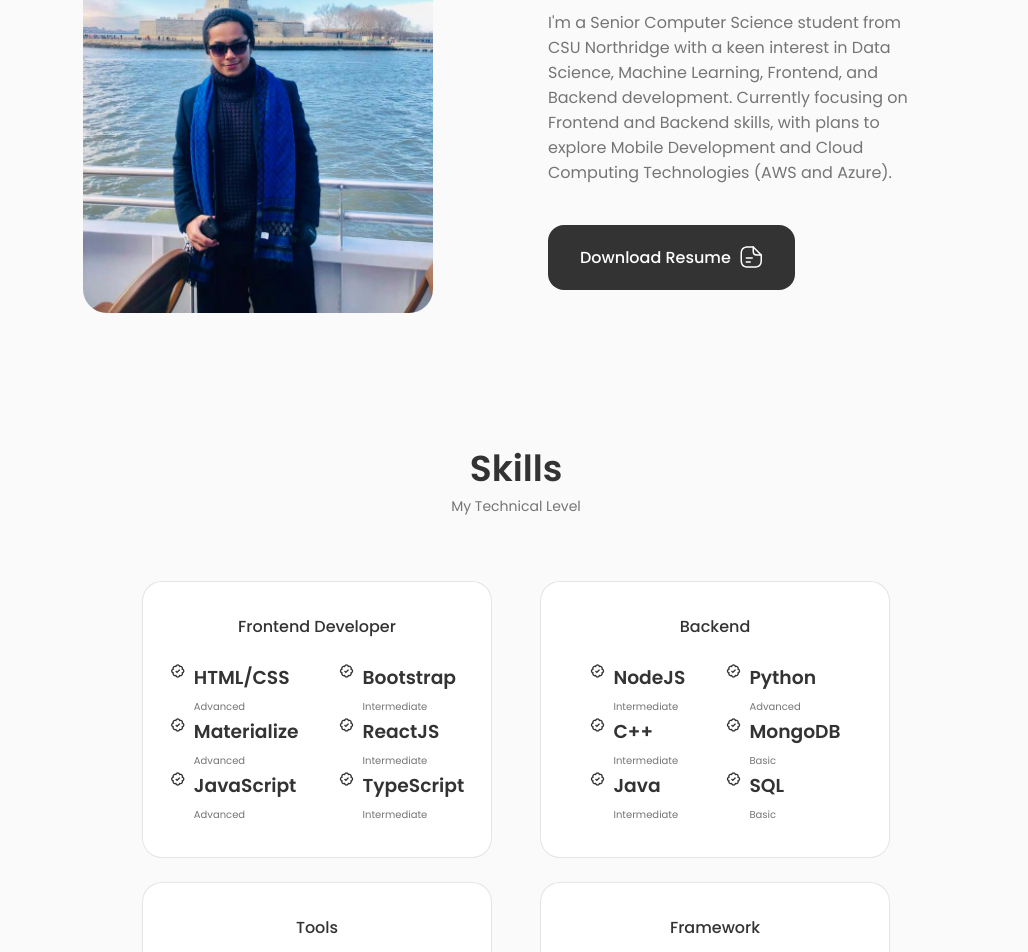
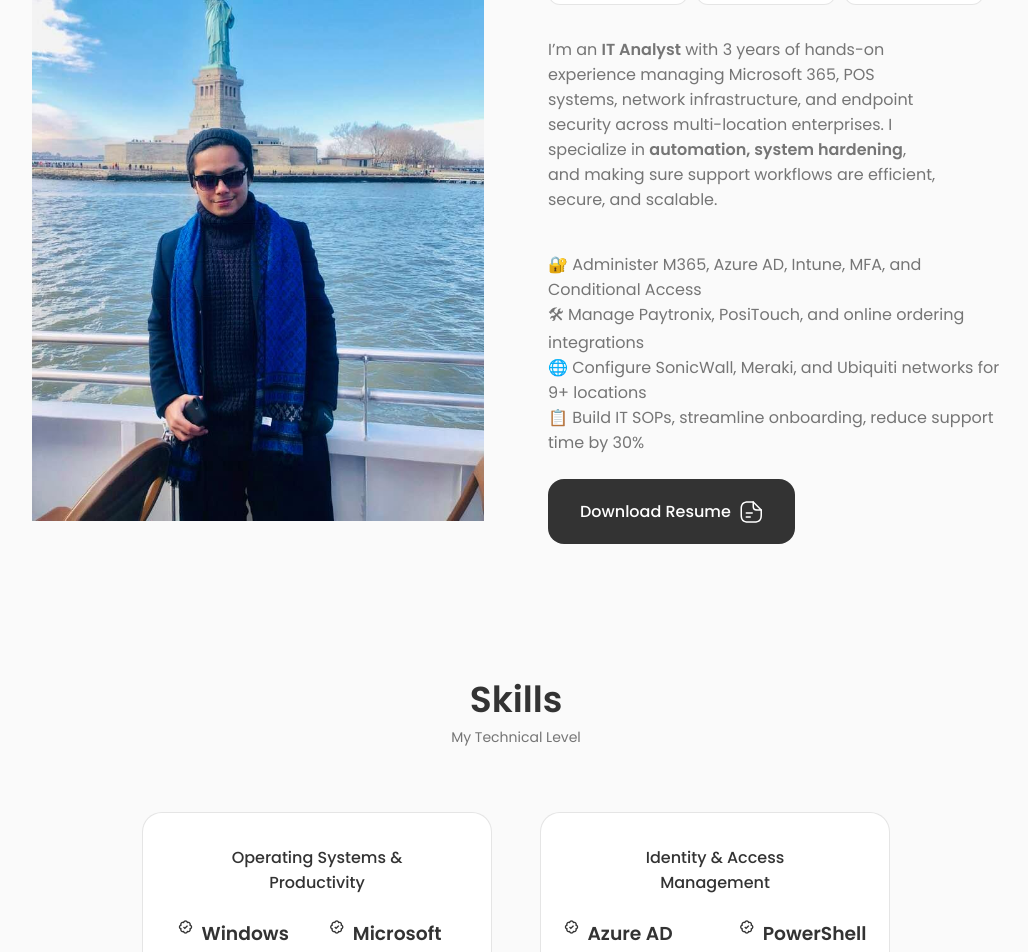
Before and after one commit to koayenay/Portfolio, a React (Create React App) app: page / in a window 1280 px wide. Shown: the part 1080-2032 px from the top of the page, without its empty margins (124-1152 px from the left). Built offline with nearby package versions, Linux system fonts and the light colour scheme.

Commit message:
updated oct 12 2025

```diff
--- a/src/components/about/About.jsx
+++ b/src/components/about/About.jsx
@@ -3,6 +3,12 @@ import "./about.css"
 import AboutImg from "../../assets/prof.jpg"
 import CV from "../../assets/Aye Myint.pdf"
 import Info from "./Info"
+
+const getYearsOfExperience = () => {
+  const startYear = 2020
+  const currentYear = new Date().getFullYear()
+  return currentYear - startYear
+}
 
 const About = () => {
   return (
@@ -11,18 +17,39 @@ const About = () => {
       <span className='section__subtitle'>My Introduction</span>
 
       <div className='about__container container grid'>
-        <img src={AboutImg} alt='' className='about__img' />
+        <img src={AboutImg} alt='' className='Arfan Myint — IT Analyst' />
 
         <div className='about__data'>
           <Info />
 
           <p className='about__description'>
-            I'm a Senior Computer Science student from CSU Northridge with a
-            keen interest in Data Science, Machine Learning, Frontend, and
-            Backend development. Currently focusing on Frontend and Backend
-            skills, with plans to explore Mobile Development and Cloud Computing
-            Technologies (AWS and Azure).
+            I’m an <strong>IT Analyst</strong> with {getYearsOfExperience()}{" "}
+            years of hands-on experience managing Microsoft 365, POS systems,
+            network infrastructure, and endpoint security across multi-location
+            enterprises. I specialize in{" "}
+            <strong>automation, system hardening</strong>, and making sure
+            support workflows are efficient, secure, and scalable.
           </p>
+
+          <div className='about__highlights' style={{ marginBottom: "1.5rem" }}>
+            <ul>
+              <li>
+                🔐 Administer M365, Azure AD, Intune, MFA, and Conditional
+                Access
+              </li>
+              <li>
+                🛠 Manage Paytronix, PosiTouch, and online ordering integrations
+              </li>
+              <li>
+                🌐 Configure SonicWall, Meraki, and Ubiquiti networks for 9+
+                locations
+              </li>
+              <li>
+                📋 Build IT SOPs, streamline onboarding, reduce support time by
+                30%
+              </li>
+            </ul>
+          </div>
 
           <a download='' href={CV} className='button button--flex'>
             Download Resume
--- a/src/components/education/Education.jsx
+++ b/src/components/education/Education.jsx
@@ -2,15 +2,15 @@ import React, { useState } from "react"
 import "./education.css"
 
 const Education = () => {
-  const [toggleState, setToggleState] = useState(1)
+  const [toggleState, setToggleState] = useState(2)
   const toggleTab = (index) => {
     setToggleState(index)
   }
 
   return (
     <section className='education section ' id='education'>
-      <h2 className='section__title'>Education</h2>
-      <span className='section__subtitle'>My Education Journey</span>
+      <h2 className='section__title'>Education & Experience</h2>
+      <span className='section__subtitle'>My Academic & IT Career Journey</span>
 
       <div className='education__container container'>
         <div className='education__tabs'>
@@ -38,6 +38,7 @@ const Education = () => {
         </div>
 
         <div className='education__sections'>
+          {/* ================= EDUCATION TAB ================= */}
           <div
             className={
               toggleState === 1
@@ -47,12 +48,12 @@ const Education = () => {
           >
             <div className='education__data'>
               <div>
-                <h3 className='education__title'>Computer Science</h3>
+                <h3 className='education__title'>B.S. in Computer Science</h3>
                 <span className='education__subtitle'>
                   California State University of Northridge
                 </span>
                 <div className='education__calender'>
-                  <i className='uil uil-calendar-alt'></i> 2021-2024
+                  <i className='uil uil-calendar-alt'></i> 2021–2024
                 </div>
               </div>
 
@@ -69,23 +70,22 @@ const Education = () => {
                 <span className='education__line'></span>
               </div>
               <div>
-                <h3 className='education__title'>Associates in Science</h3>
+                <h3 className='education__title'>A.S. in Science</h3>
                 <span className='education__subtitle'>El Camino College</span>
                 <div className='education__calender'>
-                  <i className='uil uil-calendar-alt'></i> 2018-2021
+                  <i className='uil uil-calendar-alt'></i> 2018–2021
                 </div>
               </div>
             </div>
 
             <div className='education__data'>
               <div>
-                <h3 className='education__title'>High School</h3>
+                <h3 className='education__title'>High School Diploma</h3>
                 <span className='education__subtitle'>
-                  Basic Education of High School, Dagon (1) [Back in Myanmar,
-                  Burma]
+                  Basic Education High School (Dagon 1), Myanmar
                 </span>
                 <div className='education__calender'>
-                  <i className='uil uil-calendar-alt'></i> 2013-2015
+                  <i className='uil uil-calendar-alt'></i> 2013–2015
                 </div>
               </div>
 
@@ -94,25 +94,9 @@ const Education = () => {
                 <div className='education__line'></div>
               </div>
             </div>
-
-            {/* <div className='education__data'>
-              <div></div>
-              <div>
-                <span className='education__rounder'></span>
-                <span className='education__line'></span>
-              </div>
-              <div>
-                <h3 className='education__title'>UX Expert</h3>
-                <span className='education__subtitle'>
-                  California State University of Northridge
-                </span>
-                <div className='education__calender'>
-                  <i className='uil uil-calendar-alt'></i> 2018-2018
-                </div>
-              </div>
-            </div> */}
           </div>
 
+          {/* ================= EXPERIENCE TAB ================= */}
           <div
             className={
               toggleState === 2
@@ -120,52 +104,59 @@ const Education = () => {
                 : "education__content "
             }
           >
+            {/* IT Analyst - Urth Caffé */}
             <div className='education__data'>
               <div>
-                <h3 className='education__title'>
-                  Full Stack Developer (Research Assistant)
-                </h3>
-                <span className='education__subtitle'>ARCS at CSUN</span>
+                <h3 className='education__title'>IT Analyst</h3>
+                <span className='education__subtitle'>
+                  Urth Caffé Corporation – Los Angeles, CA
+                </span>
                 <div className='education__calender'>
-                  <i className='uil uil-calendar-alt'></i> 2023-Present
+                  <i className='uil uil-calendar-alt'></i> 2024–Present
                 </div>
               </div>
-
               <div>
                 <span className='education__rounder'></span>
                 <div className='education__line'></div>
               </div>
             </div>
 
-            {/* <div className='education__data'>
+            {/* Research Assistant - CSUN */}
+            <div className='education__data'>
               <div></div>
               <div>
                 <span className='education__rounder'></span>
                 <span className='education__line'></span>
               </div>
               <div>
-                <h3 className='education__title'>UX designer</h3>
-                <span className='education__subtitle'>Apple Inc - Spain</span>
+                <h3 className='education__title'>
+                  Full Stack Developer (Research Assistant)
+                </h3>
+                <span className='education__subtitle'>ARCS Lab – CSUN</span>
                 <div className='education__calender'>
-                  <i className='uil uil-calendar-alt'></i> 2020-2021
+                  <i className='uil uil-calendar-alt'></i> 2023–2024
                 </div>
               </div>
             </div>
 
+            {/* Freelance Tech Support */}
             <div className='education__data'>
               <div>
-                <h3 className='education__title'>Web Designer</h3>
-                <span className='education__subtitle'>Figma - Spain</span>
+                <h3 className='education__title'>
+                  Freelance IT & Tech Support
+                </h3>
+                <span className='education__subtitle'>
+                  Los Angeles (Self-Employed)
+                </span>
                 <div className='education__calender'>
-                  <i className='uil uil-calendar-alt'></i> 2018-2020
+                  <i className='uil uil-calendar-alt'></i> 2020–2023
                 </div>
               </div>
-
               <div>
                 <span className='education__rounder'></span>
                 <div className='education__line'></div>
               </div>
-            </div> */}
+            </div>
           </div>
         </div>
       </div>
@@ -174,4 +165,3 @@ const Education = () => {
 }
 
 export default Education
-// https://youtu.be/3aCoZudPEKE?t=8987
--- a/src/components/skills/Backend.jsx
+++ b/src/components/skills/Backend.jsx
@@ -4,7 +4,7 @@ import backendData from "./backendData" // Ensure the correct path is used
 const Backend = () => {
   return (
     <div className='skills__content'>
-      <h3 className='skills__title'>Backend</h3>
+      <h3 className='skills__title'>Identity & Access Management</h3>
       <div className='skills__box'>
         {backendData.map((group) => (
           <div className='skills__group' key={group.groupName}>
--- a/src/components/skills/Framework.jsx
+++ b/src/components/skills/Framework.jsx
@@ -4,7 +4,7 @@ import frameworkData from "./frameworkData" // Adjust the path as needed
 const Framework = () => {
   return (
     <div className='skills__content'>
-      <h3 className='skills__title'>Framework</h3>
+      <h3 className='skills__title'>Networking & Infrastructure</h3>
       <div className='skills__box'>
         {frameworkData.map((group) => (
           <div className='skills__group' key={group.groupName}>
--- a/src/components/skills/Frontend.jsx
+++ b/src/components/skills/Frontend.jsx
@@ -3,7 +3,7 @@ import frontendData from "./frontendData" // Ensure the correct path is used
 
 const Frontend = () => (
   <div className='skills__content'>
-    <h3 className='skills__title'>Frontend Developer</h3>
+    <h3 className='skills__title'>Operating Systems & Productivity</h3>
     <div className='skills__box'>
       {frontendData.map((group) => (
         <div className='skills__group' key={group.groupName}>
--- a/src/components/skills/Other.jsx
+++ b/src/components/skills/Other.jsx
@@ -3,7 +3,7 @@ import otherData from "./otherData" // Ensure the correct path is used
 
 const Other = () => (
   <div className='skills__content'>
-    <h3 className='skills__title'>Tools</h3>
+    <h3 className='skills__title'>Admin Tools & Security Ops</h3>
     <div className='skills__box'>
       {otherData.map((group) => (
         <div className='skills__group' key={group.groupName}>
--- a/src/components/skills/backendData.js
+++ b/src/components/skills/backendData.js
@@ -1,18 +1,18 @@
 const backendData = [
   {
-    groupName: "Left Skills",
+    groupName: "Infrastructure",
     skills: [
-      { name: "NodeJS", level: "Intermediate" },
-      { name: "C++", level: "Intermediate" },
-      { name: "Java", level: "Intermediate" },
+      { name: "Azure AD", level: "Intermediate" },
+      { name: "Intune", level: "Intermediate" },
+      { name: "RBAC / Conditional Access", level: "Intermediate" },
     ],
   },
   {
-    groupName: "Right Skills",
+    groupName: "Scripting & Provisioning",
     skills: [
-      { name: "Python", level: "Advanced" },
-      { name: "MongoDB", level: "Basic" },
-      { name: "SQL", level: "Basic" },
+      { name: "PowerShell", level: "Intermediate" },
+      { name: "MFA / SSO", level: "Advanced" },
+      { name: "User Lifecycle", level: "Advanced" },
     ],
   },
 ]
--- a/src/components/skills/frameworkData.js
+++ b/src/components/skills/frameworkData.js
@@ -1,18 +1,18 @@
 const frameworkData = [
   {
-    groupName: "Left Skills",
+    groupName: "Networking",
     skills: [
-      { name: "TypeScript", level: "Intermediate" },
-      { name: "ReactJS", level: "Advanced" },
-      { name: "Django", level: "Intermediate" },
+      { name: "SonicWall", level: "Advanced" },
+      { name: "Cisco Meraki", level: "Intermediate" },
+      { name: "Ubiquiti", level: "Intermediate" },
     ],
   },
   {
-    groupName: "Right Skills",
+    groupName: "IT Systems",
     skills: [
-      { name: "Spring", level: "Advanced" },
-      { name: "Mongoose", level: "Basic" },
-      { name: "Learning", level: "Basic" },
+      { name: "POS / Paytronix", level: "Advanced" },
+      { name: "Camera Systems", level: "Advanced" },
+      { name: "Printer / Static IP Setup", level: "Advanced" },
     ],
   },
 ]
--- a/src/components/skills/frontendData.js
+++ b/src/components/skills/frontendData.js
@@ -1,18 +1,18 @@
 const frontendData = [
   {
-    groupName: "Left Skills",
+    groupName: "Operating Systems",
     skills: [
-      { name: "HTML/CSS", level: "Advanced" },
-      { name: "Materialize", level: "Advanced" },
-      { name: "JavaScript", level: "Advanced" },
+      { name: "Windows", level: "Advanced" },
+      { name: "macOS", level: "Advanced" },
+      { name: "Linux", level: "Intermediate" },
     ],
   },
   {
-    groupName: "Right Skills",
+    groupName: "Workplace Tools",
     skills: [
-      { name: "Bootstrap", level: "Intermediate" },
-      { name: "ReactJS", level: "Intermediate" },
-      { name: "TypeScript", level: "Intermediate" },
+      { name: "Microsoft 365", level: "Advanced" },
+      { name: "Outlook / Teams", level: "Advanced" },
+      { name: "SharePoint / OneDrive", level: "Intermediate" },
     ],
   },
 ]
--- a/src/components/skills/otherData.js
+++ b/src/components/skills/otherData.js
@@ -1,26 +1,18 @@
 const otherData = [
   {
-    groupName: "Left Skills",
+    groupName: "IT Admin Tools",
     skills: [
-      { name: "Linux", level: "Advanced" },
-      { name: "Docker", level: "Advanced" },
-      { name: "Kubernetes", level: "Intermediate" },
-      { name: "Jira", level: "Intermediate" },
-      { name: "RESTful", level: "Intermediate" },
-      { name: "GraphQL", level: "Intermediate" },
-      { name: "MySQL", level: "Intermediate" },
+      { name: "Zendesk", level: "Intermediate" },
+      { name: "TalentReef", level: "Intermediate" },
+      { name: "Smartsheet", level: "Intermediate" },
     ],
   },
   {
-    groupName: "Right Skills",
+    groupName: "Security & Monitoring",
     skills: [
-      { name: "Kafka", level: "Intermediate" },
-      { name: "Postman", level: "Intermediate" },
-      { name: "Git/Github", level: "Intermediate" },
-      { name: "VmWare", level: "Intermediate" },
-      { name: "CI/CD", level: "Intermediate" },
-
-      { name: "Firebase", level: "Intermediate" },
+      { name: "Firewall Config", level: "Intermediate" },
+      { name: "Device Onboarding", level: "Advanced" },
+      { name: "Documentation / SOPs", level: "Advanced" },
     ],
   },
 ]
```
Also changed, not shown: package.json (+5 -2 lines), src/components/home/Data.jsx (+4 -3 lines), 2 other files (tests, documents, lock files or other folders).
